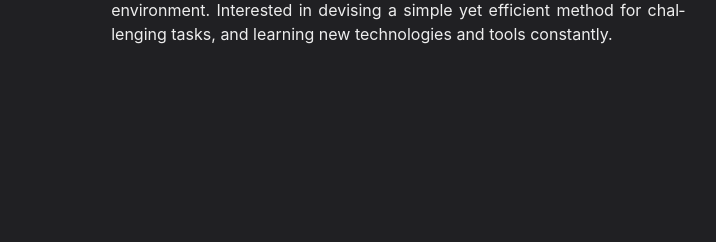
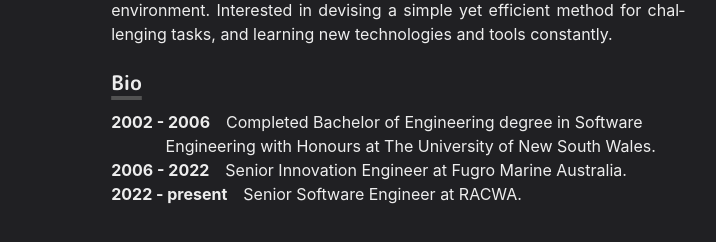
Before and after one commit to elithrade/elithrade-homepage, a Next.js app: page / in a window 1280 px wide. Shown: the part 360-602 px from the top of the page, without its empty margins (242-958 px from the left). Built offline with nearby package versions, Linux system fonts and the light colour scheme.

Commit message:
feat/ add bio section

```diff
--- /dev/null
+++ b/components/bio.js
@@ -0,0 +1,12 @@
+import { Box } from '@chakra-ui/react'
+import styled from '@emotion/styled'
+
+export const BioSection = styled(Box)`
+  padding-left: 3.4em;
+  text-indent: -3.4em;
+`
+
+export const BioYear = styled.span`
+  font-weight: bold;
+  margin-right: 1em;
+`
--- a/pages/index.js
+++ b/pages/index.js
@@ -9,6 +9,7 @@ import {
 } from '@chakra-ui/react'
 import Section from '../components/section'
 import Paragraph from '../components/Paragraph'
+import { BioSection, BioYear } from '../components/bio'
 
 const getExperienceYears = () => {
   return new Date().getFullYear() - 2006
@@ -75,6 +76,24 @@ const Page = () => {
           tasks, and learning new technologies and tools constantly.
         </Paragraph>
       </Section>
+      <Section delay={0.2}>
+        <Heading as="h3" variant="section-title">
+          Bio
+        </Heading>
+        <BioSection>
+          <BioYear>2002 - 2006</BioYear>
+          Completed Bachelor of Engineering degree in Software Engineering with
+          Honours at The University of New South Wales.
+        </BioSection>
+        <BioSection>
+          <BioYear>2006 - 2022</BioYear>
+          Senior Innovation Engineer at Fugro Marine Australia.
+        </BioSection>
+        <BioSection>
+          <BioYear>2022 - present</BioYear>
+          Senior Software Engineer at RACWA.
+        </BioSection>
+      </Section>
     </Container>
   )
 }
```
